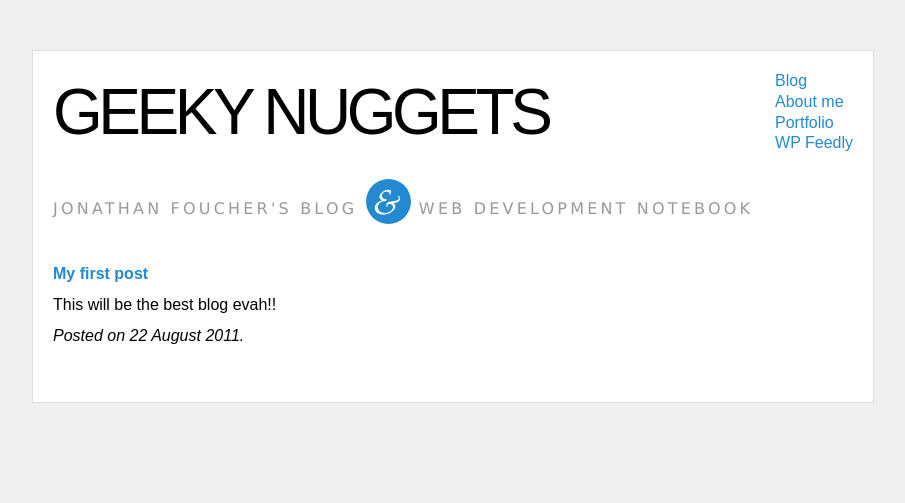
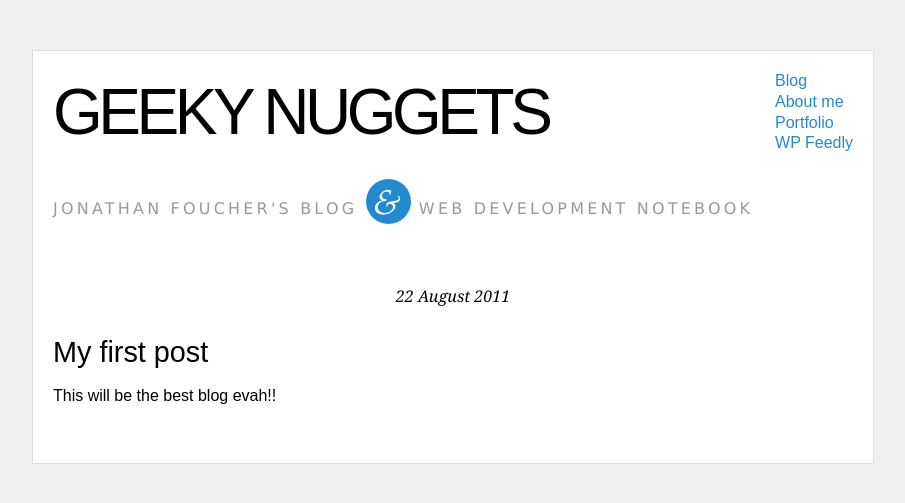
Before and after one commit to jfoucher/jfoucher.com, a Jekyll site: the page built from index.html, in a window 1280 px wide. Shown: the top 503 px of the page, without its empty margins (298-1203 px from the left). Built offline with Jekyll 4.4.1, drawn with Linux system fonts in a browser that asks for light colours; Markdown is read by kramdown in place of the engine named in the settings; comment, search, counter and statistics services are not loaded.

Commit message:
added post loop

```diff
--- a/_includes/footer.html
+++ b/_includes/footer.html
@@ -1,3 +1,5 @@
+</div>
+<!--End #main -->
 <div id="footer">
 </div>
 <script type="text/javascript" src="http://use.typekit.com/mmi3jba.js"></script>
--- /dev/null
+++ b/_includes/loop.html
@@ -0,0 +1,12 @@
+
+{% for post in site.posts limit:5 %}
+<div id="{{post.id}}" class="post">
+<p class="the-date">{{post.date || date_to_long_string }}</p>
+<h2 class="entry-title"><a href="{{ post.url }}" title="Permanent link to {{post.title}}" rel="bookmark">{{post.title}}</a></h2>
+<div class="entry-content">
+{{post.content}}
+</div>
+<!-- End .entry-content -->
+</div>
+<!-- End .post -->
+{% endfor %}
--- a/_layouts/default.html
+++ b/_layouts/default.html
@@ -1,3 +1,5 @@
 {% include header.html %}
+<div id="content">
 {{ content }}
+</div>
 {% include footer.html %}
--- a/index.html
+++ b/index.html
@@ -3,11 +3,4 @@ layout: default
 title: Geeky Nuggets
 ---
 
-
-{% for post in site.posts limit:5 %}
-<h2><a href="{{ post.url }}">{{post.title}}</a></h2>
-
-{{post.content}}
-
-<em>Posted on {{post.date | date_to_long_string }}.</em>
-{% endfor %}
+{% include loop.html %}
```
